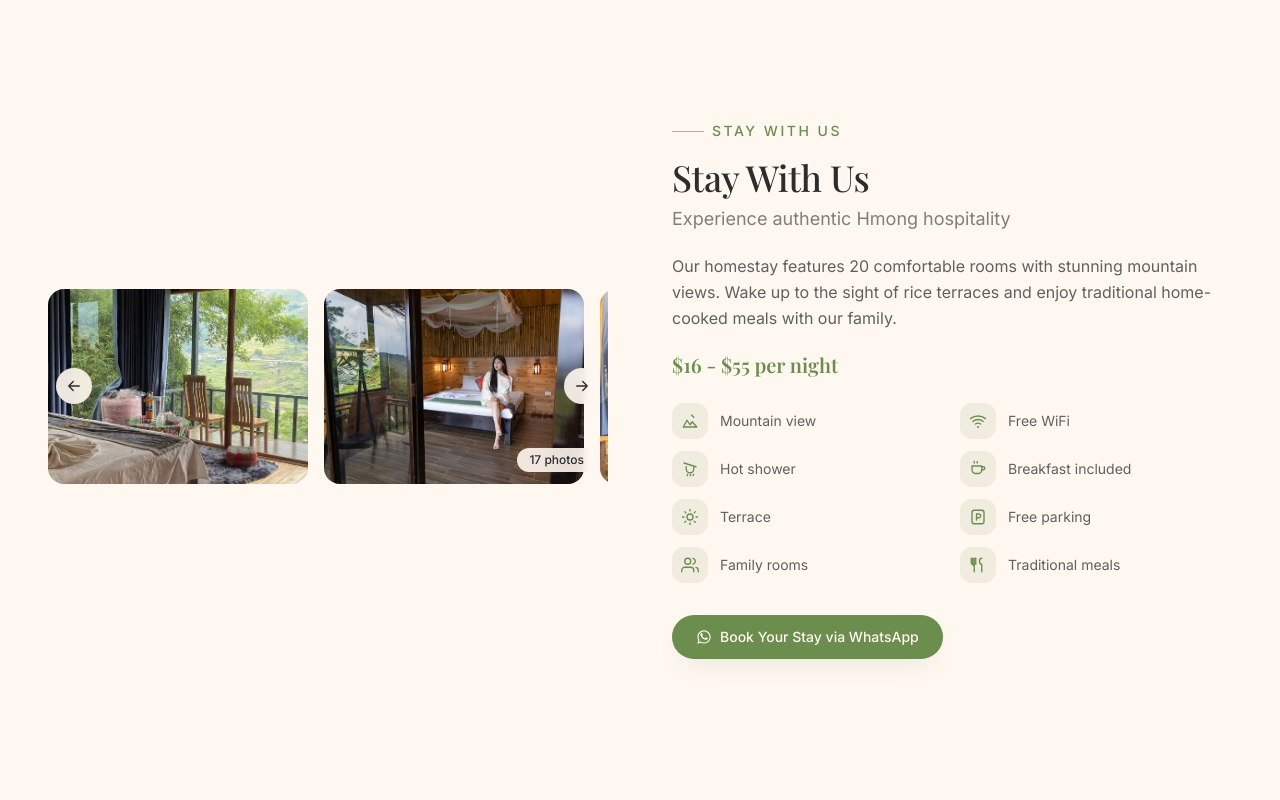
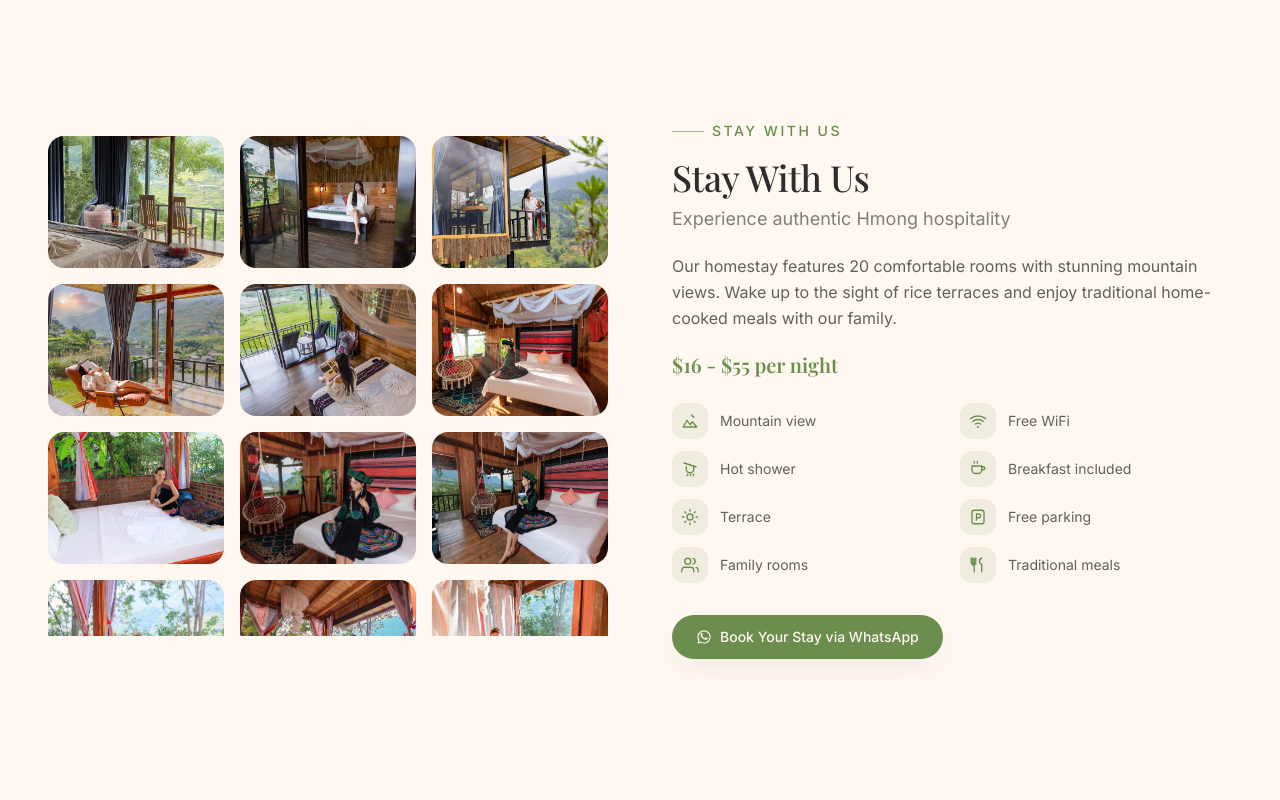
Before and after one commit to lerx11/hmong-house-sapa, a Next.js app: page / in a window 1280 px wide. Shown: the part 2740-3540 px from the top of the page. Built offline with nearby package versions, Linux system fonts and the light colour scheme.

Commit message:
Redesign Stay With Us with vertical scroll grid and expand gallery to 40 photos

```diff
--- a/components/StayWithUs.jsx
+++ b/components/StayWithUs.jsx
@@ -1,10 +1,9 @@
 "use client";
 
 import Image from "next/image";
-import { useRef } from "react";
 import { motion } from "framer-motion";
 import { siteConfig, buildWhatsappLink } from "@/data/siteConfig";
-import { AmenityIcon, WhatsAppIcon, ArrowLeftIcon, ArrowRightIcon } from "./Icons";
+import { AmenityIcon, WhatsAppIcon } from "./Icons";
 import { reveal } from "./About";
 import Lightbox, { useLightbox } from "./Lightbox";
 
@@ -15,72 +14,37 @@ export default function StayWithUs() {
   );
   const { active, setActive, close, next, prev, current, normalized: roomImages } =
     useLightbox(stay.images);
-  const stripRef = useRef(null);
-
-  // Smoothly scroll the strip by roughly one card width.
-  const scrollStrip = (dir) => {
-    const el = stripRef.current;
-    if (el) el.scrollBy({ left: dir * 240, behavior: "smooth" });
-  };
 
   return (
     <section id="stay" className="section">
       <div className="container-warm">
         <div className="grid items-center gap-10 lg:grid-cols-2 lg:gap-16">
-          {/* Photos column (left) — horizontal scroll strip */}
+          {/* Photos column (left) — vertical-scroll grid */}
           <motion.div
             variants={reveal}
             initial="hidden"
             whileInView="show"
             viewport={{ once: true, margin: "-100px" }}
           >
-            <div className="relative">
-              <div
-                ref={stripRef}
-                className="flex snap-x snap-mandatory gap-4 overflow-x-auto scroll-smooth py-1 [scrollbar-width:none] [&::-webkit-scrollbar]:hidden"
-              >
+            <div className="grid grid-cols-1 gap-4 overflow-y-auto [scrollbar-width:none] [&::-webkit-scrollbar]:hidden sm:grid-cols-2 lg:max-h-[500px] lg:grid-cols-3">
               {roomImages.map((img, i) => (
                 <button
                   key={i}
                   type="button"
                   onClick={() => setActive(i)}
                   aria-label={`Open image: ${img.alt}`}
-                    className="group relative aspect-[4/3] w-[200px] flex-shrink-0 snap-start overflow-hidden rounded-2xl bg-ink/5 outline-none md:w-[260px]"
+                  className="group relative aspect-[4/3] w-full overflow-hidden rounded-2xl bg-ink/5 outline-none"
                 >
                   <Image
                     src={img.src}
                     alt={img.alt}
                     fill
-                      sizes="(max-width: 768px) 55vw, 30vw"
+                    sizes="(max-width: 640px) 100vw, (max-width: 1024px) 50vw, 33vw"
                     className="object-cover transition-transform duration-500 group-hover:scale-105"
                   />
                   <span className="absolute inset-0 bg-cream/0 transition-colors duration-300 group-hover:bg-cream/5" />
                 </button>
               ))}
-              </div>
-
-              {/* Desktop scroll arrows (hidden on mobile) */}
-              <button
-                type="button"
-                onClick={() => scrollStrip(-1)}
-                aria-label="Scroll photos left"
-                className="absolute left-2 top-1/2 hidden h-9 w-9 -translate-y-1/2 place-items-center rounded-full bg-cream/90 text-ink shadow-soft backdrop-blur-sm transition-colors hover:bg-gold hover:text-cream md:grid"
-              >
-                <ArrowLeftIcon width={18} height={18} />
-              </button>
-              <button
-                type="button"
-                onClick={() => scrollStrip(1)}
-                aria-label="Scroll photos right"
-                className="absolute right-2 top-1/2 hidden h-9 w-9 -translate-y-1/2 place-items-center rounded-full bg-cream/90 text-ink shadow-soft backdrop-blur-sm transition-colors hover:bg-gold hover:text-cream md:grid"
-              >
-                <ArrowRightIcon width={18} height={18} />
-              </button>
-
-              {/* Counter indicator */}
-              <span className="pointer-events-none absolute bottom-4 right-3 rounded-full bg-cream/90 px-3 py-1 text-xs font-medium text-ink backdrop-blur-sm">
-                {roomImages.length} photos
-              </span>
             </div>
           </motion.div>
 
--- a/data/siteConfig.js
+++ b/data/siteConfig.js
@@ -687,6 +687,7 @@ export const siteConfig = {
 
   // -------- Gallery (masonry grid) --------
   gallery: [
+    // 20 dedicated gallery photos
     { src: "/images/gallery/photo1.jpeg", alt: "Sapa rice terraces" },
     { src: "/images/gallery/photo2.jpeg", alt: "Hmong village" },
     { src: "/images/gallery/photo3.jpeg", alt: "Red Dao herbal bath" },
@@ -707,6 +708,28 @@ export const siteConfig = {
     { src: "/images/gallery/photo18.jpeg", alt: "Waterfall on trekking route" },
     { src: "/images/gallery/photo19.jpeg", alt: "Family dinner at the homestay" },
     { src: "/images/gallery/photo20.jpeg", alt: "Panoramic Sapa landscape" },
+    // 15 tour photos (3 from each of the 5 tours)
+    { src: "/images/tours/hmong-village/1.jpeg", alt: "Hmong village trekking route" },
+    { src: "/images/tours/hmong-village/2.jpeg", alt: "Ancient Hmong houses" },
+    { src: "/images/tours/hmong-village/3.jpeg", alt: "Hmong village panorama" },
+    { src: "/images/tours/herbal-trekking/1.jpeg", alt: "Red Dao herbal trek" },
+    { src: "/images/tours/herbal-trekking/2.jpeg", alt: "Medicinal herbs in the forest" },
+    { src: "/images/tours/herbal-trekking/3.jpeg", alt: "Red Dao village valley" },
+    { src: "/images/tours/2d1n-combo/1.jpeg", alt: "Terraced rice fields" },
+    { src: "/images/tours/2d1n-combo/2.jpeg", alt: "Hmong and Red Dao valley" },
+    { src: "/images/tours/2d1n-combo/3.jpeg", alt: "Homestay cooking class" },
+    { src: "/images/tours/camping-trek/1.jpeg", alt: "Camping trek in the forest" },
+    { src: "/images/tours/camping-trek/2.jpeg", alt: "Mountain campsite" },
+    { src: "/images/tours/camping-trek/3.jpeg", alt: "Waterfall on camping trek" },
+    { src: "/images/tours/motorbike-tour/1.jpg", alt: "Motorbike tour in Sapa" },
+    { src: "/images/tours/motorbike-tour/2.jpg", alt: "Riding through villages" },
+    { src: "/images/tours/motorbike-tour/3.jpg", alt: "Mountain roads by motorbike" },
+    // 5 room photos
+    { src: "/images/rooms/room-1.jpeg", alt: "Room at Hmong House Sapa" },
+    { src: "/images/rooms/room-2.jpeg", alt: "Room with mountain view" },
+    { src: "/images/rooms/room-3.jpeg", alt: "Comfortable bed with warm linens" },
+    { src: "/images/rooms/room-4.jpeg", alt: "Bathroom" },
+    { src: "/images/rooms/room-5.jpeg", alt: "Balcony view of the valley" },
   ],
 
   // -------- Guest reviews --------
```
Lines whose indentation alone changed are shown as unchanged.
